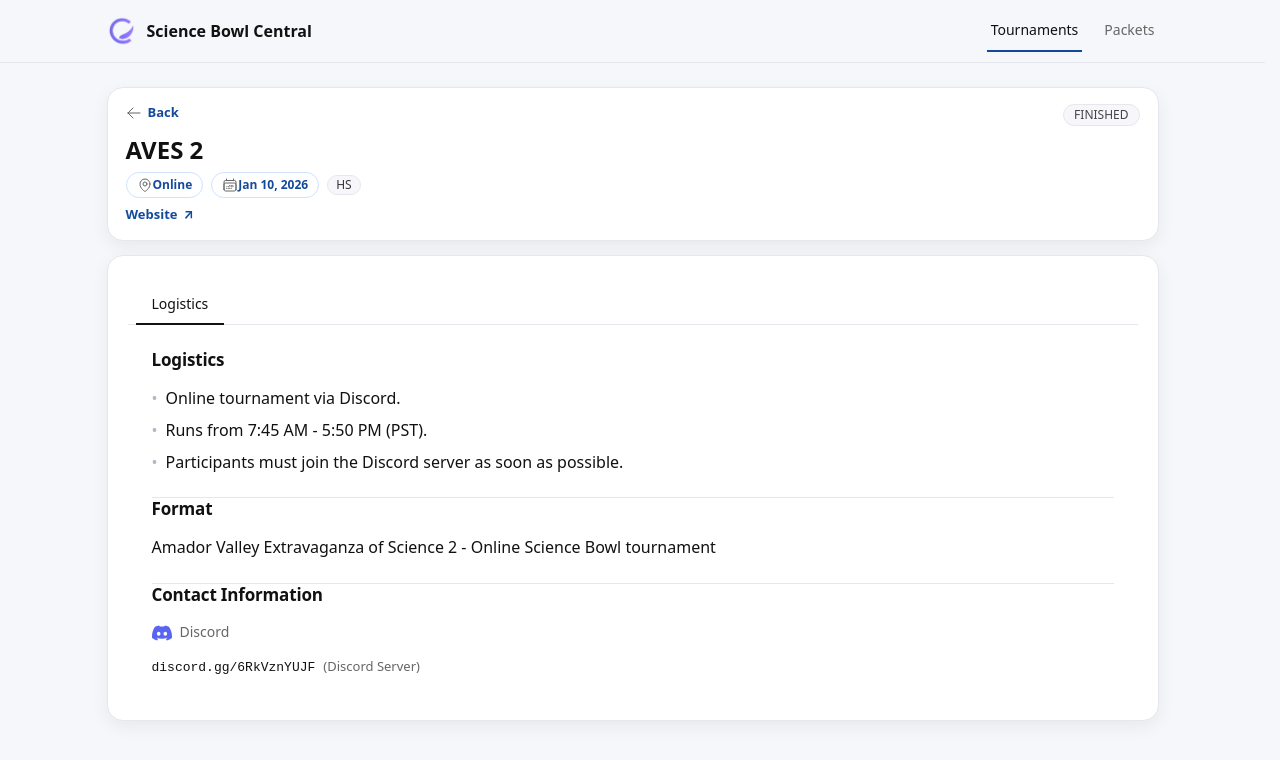
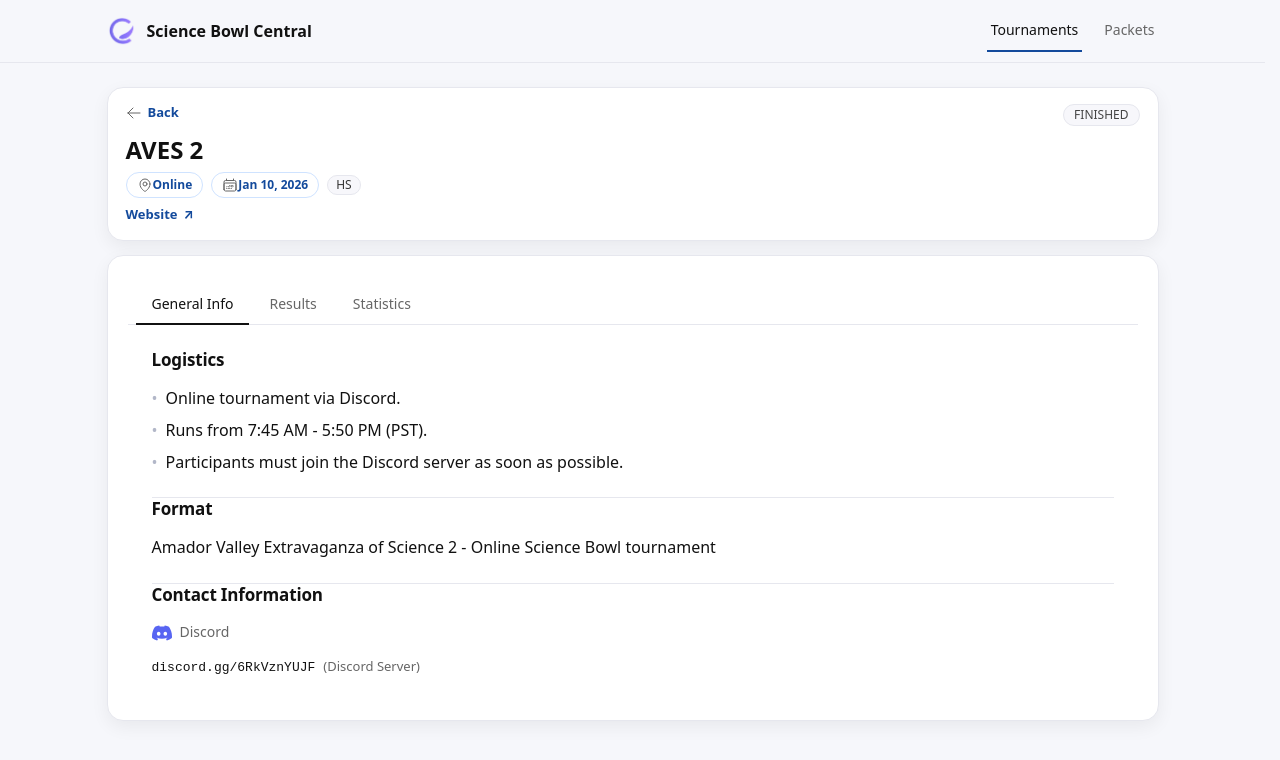
Before and after one commit to xpoes123/scibowl-org, a React (Vite) app in the folder apps/website/frontend/: page /tournaments/aves-2 in a window 1280 px wide. Shown: the top 760 px of the page. Built offline with nearby package versions, Linux system fonts and the light colour scheme.

Commit message:
Unify tab styles

```diff
--- a/apps/website/frontend/src/features/tournaments/pages/tournament-detail/FinishedTabs.tsx
+++ b/apps/website/frontend/src/features/tournaments/pages/tournament-detail/FinishedTabs.tsx
@@ -6,12 +6,12 @@
   tournament: TournamentDetail;
 };
 
-type TabId = "logistics" | "results" | "statistics" | "packets";
+type TabId = "general" | "results" | "statistics";
 
 interface Tab {
   id: TabId;
   label: string;
-  available: boolean;
+  disabled: boolean;
 }
 
 function splitLogistics(text: string): string[] {
@@ -77,17 +77,14 @@
 export function FinishedTabs({ tournament }: FinishedTabsProps) {
   const resultsLink = tournament.links?.find(link => link.type === "RESULTS");
   const statsLink = tournament.links?.find(link => link.type === "STATS");
-  const packetsLink = tournament.links?.find(link => link.type === "PACKETS");
 
   const tabs: Tab[] = [
-    { id: "logistics", label: "Logistics", available: true },
-    { id: "results", label: "Results", available: !!resultsLink },
-    { id: "statistics", label: "Statistics", available: !!statsLink },
-    { id: "packets", label: "Packets", available: !!packetsLink },
+    { id: "general", label: "General Info", disabled: false },
+    { id: "results", label: "Results", disabled: !resultsLink },
+    { id: "statistics", label: "Statistics", disabled: !statsLink },
   ];
 
-  const availableTabs = tabs.filter((tab) => tab.available);
-  const [activeTab, setActiveTab] = useState<TabId>(availableTabs[0]?.id || "logistics");
+  const [activeTab, setActiveTab] = useState<TabId>("general");
 
   const logisticsBullets = tournament.notes?.logistics ? splitLogistics(tournament.notes.logistics) : [];
   const rounds = tournament.format.rounds_guaranteed;
@@ -97,14 +94,20 @@
     <div className="card" aria-label="Tournament details">
       {/* Tab Navigation */}
       <div className="sbTabNav" role="tablist" aria-label="Tournament sections">
-        {availableTabs.map((tab) => (
+        {tabs.map((tab) => (
           <button
             key={tab.id}
+            id={`tab-${tab.id}`}
             role="tab"
             aria-selected={activeTab === tab.id}
+            aria-disabled={tab.disabled}
             aria-controls={`tab-panel-${tab.id}`}
+            disabled={tab.disabled}
             className={activeTab === tab.id ? "sbTabButton sbTabButtonActive" : "sbTabButton"}
-            onClick={() => setActiveTab(tab.id)}
+            onClick={() => {
+              if (tab.disabled) return;
+              setActiveTab(tab.id);
+            }}
           >
             {tab.label}
           </button>
@@ -113,9 +116,9 @@
 
       {/* Tab Content */}
       <div className="sbTabStack" style={{ padding: "1.5rem" }}>
-        {/* Logistics Tab */}
-        {activeTab === "logistics" && (
-          <div role="tabpanel" id="tab-panel-logistics" aria-labelledby="tab-logistics">
+        {/* General Info Tab */}
+        {activeTab === "general" && (
+          <div role="tabpanel" id="tab-panel-general" aria-labelledby="tab-general">
             <section className="sbTabSection">
               <header className="sbSectionHeader">
                 <h2 className="sbSectionTitle">Logistics</h2>
@@ -154,47 +157,28 @@
         )}
 
         {/* Results Tab */}
-        {activeTab === "results" && resultsLink && (
+        {activeTab === "results" && (
           <div role="tabpanel" id="tab-panel-results" aria-labelledby="tab-results">
             <section className="sbTabSection">
               <header className="sbSectionHeader">
                 <h2 className="sbSectionTitle">Results</h2>
               </header>
               <div className="sbTabSectionBody">
-                <GoogleSheetEmbed url={resultsLink.url} />
+                {resultsLink ? <GoogleSheetEmbed url={resultsLink.url} /> : <p className="sbMuted">Results are not available.</p>}
               </div>
             </section>
           </div>
         )}
 
         {/* Statistics Tab */}
-        {activeTab === "statistics" && statsLink && (
+        {activeTab === "statistics" && (
           <div role="tabpanel" id="tab-panel-statistics" aria-labelledby="tab-statistics">
             <section className="sbTabSection">
               <header className="sbSectionHeader">
                 <h2 className="sbSectionTitle">Statistics</h2>
               </header>
               <div className="sbTabSectionBody">
-                <GoogleSheetEmbed url={statsLink.url} />
-              </div>
-            </section>
-          </div>
-        )}
-
-        {/* Packets Tab */}
-        {activeTab === "packets" && packetsLink && (
-          <div role="tabpanel" id="tab-panel-packets" aria-labelledby="tab-packets">
-            <section className="sbTabSection">
-              <header className="sbSectionHeader">
-                <h2 className="sbSectionTitle">Question Packets</h2>
-              </header>
-              <div className="sbTabSectionBody">
-                <div className="sbBody">
-                  <a href={packetsLink.url} target="_blank" rel="noreferrer" className="sbInlineLink">
-                    View packets <span aria-hidden="true">{"\u2197"}</span>
-                  </a>
-                  <p className="sbMuted sbTopSpace">PDF viewer coming soon.</p>
-                </div>
+                {statsLink ? <GoogleSheetEmbed url={statsLink.url} /> : <p className="sbMuted">Statistics are not available.</p>}
               </div>
             </section>
           </div>
--- a/apps/website/frontend/src/features/tournaments/pages/tournament-detail/UpcomingTabs.tsx
+++ b/apps/website/frontend/src/features/tournaments/pages/tournament-detail/UpcomingTabs.tsx
@@ -6,12 +6,12 @@
   tournament: TournamentDetail;
 };
 
-type TabId = "general" | "schedule" | "field" | "sponsors" | "contact";
+type TabId = "general" | "results" | "statistics";
 
 interface Tab {
   id: TabId;
   label: string;
-  available: boolean;
+  disabled: boolean;
 }
 
 function splitLogistics(text: string): string[] {
@@ -35,15 +35,12 @@
 
 export function UpcomingTabs({ tournament }: UpcomingTabsProps) {
   const tabs: Tab[] = [
-    { id: "general", label: "General Info", available: true },
-    { id: "schedule", label: "Schedule", available: true },
-    { id: "field", label: "Field", available: true },
-    { id: "sponsors", label: "Sponsors", available: true },
-    { id: "contact", label: "Contact", available: !!(tournament.contacts && tournament.contacts.length > 0) },
+    { id: "general", label: "General Info", disabled: false },
+    { id: "results", label: "Results", disabled: true },
+    { id: "statistics", label: "Statistics", disabled: true },
   ];
 
-  const availableTabs = tabs.filter((tab) => tab.available);
-  const [activeTab, setActiveTab] = useState<TabId>(availableTabs[0]?.id || "general");
+  const [activeTab, setActiveTab] = useState<TabId>("general");
 
   const logisticsBullets = tournament.notes?.logistics ? splitLogistics(tournament.notes.logistics) : [];
   const rounds = tournament.format.rounds_guaranteed;
@@ -53,14 +50,20 @@
     <div className="card" aria-label="Tournament details">
       {/* Tab Navigation */}
       <div className="sbTabNav" role="tablist" aria-label="Tournament sections">
-        {availableTabs.map((tab) => (
+        {tabs.map((tab) => (
           <button
             key={tab.id}
+            id={`tab-${tab.id}`}
             role="tab"
             aria-selected={activeTab === tab.id}
+            aria-disabled={tab.disabled}
             aria-controls={`tab-panel-${tab.id}`}
+            disabled={tab.disabled}
             className={activeTab === tab.id ? "sbTabButton sbTabButtonActive" : "sbTabButton"}
-            onClick={() => setActiveTab(tab.id)}
+            onClick={() => {
+              if (tab.disabled) return;
+              setActiveTab(tab.id);
+            }}
           >
             {tab.label}
           </button>
@@ -130,55 +133,34 @@
                 </div>
               </section>
             )}
+
+            {tournament.contacts && tournament.contacts.length > 0 && <ContactTab contacts={tournament.contacts} />}
           </div>
         )}
 
-        {/* Schedule Tab */}
-        {activeTab === "schedule" && (
-          <div role="tabpanel" id="tab-panel-schedule" aria-labelledby="tab-schedule">
+        {activeTab === "results" && (
+          <div role="tabpanel" id="tab-panel-results" aria-labelledby="tab-results">
             <section className="sbTabSection">
               <header className="sbSectionHeader">
-                <h2 className="sbSectionTitle">Tournament Schedule</h2>
+                <h2 className="sbSectionTitle">Results</h2>
               </header>
               <div className="sbTabSectionBody">
-                <p className="sbMuted">Schedule information coming soon.</p>
+                <p className="sbMuted">Results will be available after the tournament.</p>
               </div>
             </section>
           </div>
         )}
 
-        {/* Field Tab */}
-        {activeTab === "field" && (
-          <div role="tabpanel" id="tab-panel-field" aria-labelledby="tab-field">
+        {activeTab === "statistics" && (
+          <div role="tabpanel" id="tab-panel-statistics" aria-labelledby="tab-statistics">
             <section className="sbTabSection">
               <header className="sbSectionHeader">
-                <h2 className="sbSectionTitle">Registered Teams</h2>
+                <h2 className="sbSectionTitle">Statistics</h2>
               </header>
               <div className="sbTabSectionBody">
-                <p className="sbMuted">Team list coming soon.</p>
+                <p className="sbMuted">Statistics will be available after the tournament.</p>
               </div>
             </section>
-          </div>
-        )}
-
-        {/* Sponsors Tab */}
-        {activeTab === "sponsors" && (
-          <div role="tabpanel" id="tab-panel-sponsors" aria-labelledby="tab-sponsors">
-            <section className="sbTabSection">
-              <header className="sbSectionHeader">
-                <h2 className="sbSectionTitle">Tournament Sponsors</h2>
-              </header>
-              <div className="sbTabSectionBody">
-                <p className="sbMuted">Sponsor information coming soon.</p>
-              </div>
-            </section>
-          </div>
-        )}
-
-        {/* Contact Tab */}
-        {activeTab === "contact" && tournament.contacts && tournament.contacts.length > 0 && (
-          <div role="tabpanel" id="tab-panel-contact" aria-labelledby="tab-contact">
-            <ContactTab contacts={tournament.contacts} />
           </div>
         )}
       </div>
```
